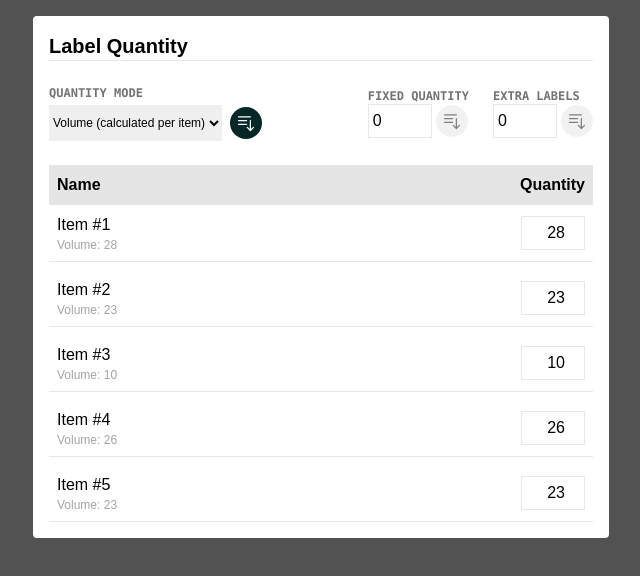
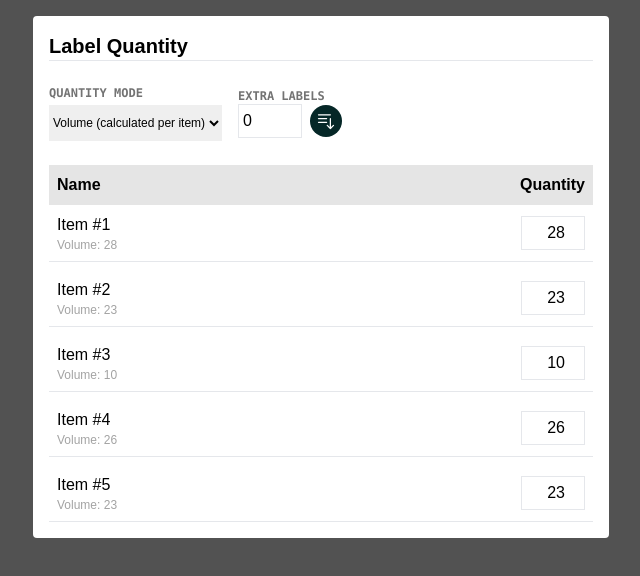
Before and after one commit to galley-solutions/poc-print-label-quantity, a React (Vite) app: page / in a window 1280 px wide. Shown: the top 576 px of the page, without its empty margins (319-959 px from the left). Built offline with nearby package versions, Linux system fonts and the light colour scheme.

Commit message:
feat: simplify

```diff
--- a/src/app/app.tsx
+++ b/src/app/app.tsx
@@ -7,7 +7,7 @@ type Item = {
   volume: number;
 };
 
-type Mode = null | "volume" | "headcount";
+type Mode = null | "volume" | "headcount" | "fixed";
 
 function random(min: number, max: number): number {
   return Math.round(Math.random() * (max - min) + min);
@@ -26,7 +26,6 @@ function App() {
 
   const [mode, setMode] = useState<Mode>("volume");
   const [quantity, setQuantity] = useState(0);
-  const [extra, setExtra] = useState(0);
 
   function generateValues() {
     return items.reduce(
@@ -43,31 +42,19 @@ function App() {
   function applyQuantity() {
     const next = { ...values };
 
-    for (const id in next) {
-      next[id] = quantity;
+    for (const item of items) {
+      let value = quantity;
+
+      if (mode === "volume") {
+        value = item.volume + quantity;
+      } else if (mode === "headcount") {
+        value = HEADCOUNT + quantity;
+      }
+
+      next[item.id] = value;
     }
 
     setValues(next);
-    setQuantity(0);
-    setMode(null);
-  }
-
-  function applyExtra() {
-    const next = { ...values };
-
-    for (const id in next) {
-      next[id] = next[id] + extra;
-    }
-
-    setValues(next);
-    setExtra(0);
-    setMode(null);
-  }
-
-  function applyMode() {
-    if (mode) {
-      setValues(generateValues);
-    }
   }
 
   return (
@@ -78,17 +65,12 @@ function App() {
           <hr />
         </div>
 
-        <div className="grid grid-cols-[1fr_auto_auto] gap-6 items-center">
-          <QuantityMode
-            headcount={HEADCOUNT}
-            mode={mode}
-            onChange={setMode}
-            onConfirm={applyMode}
-          />
+        <div className="flex gap-4 items-center">
+          <QuantityMode headcount={HEADCOUNT} mode={mode} onChange={setMode} />
 
           <div>
-            <Label>Fixed Quantity</Label>
-            <div className="flex gap-1 items-center">
+            <Label>{mode === "fixed" ? "Quantity" : "Extra Labels"}</Label>
+            <div className="flex gap-2 items-center">
               <input
                 className="border p-1 w-16"
                 type="number"
@@ -96,10 +78,14 @@ function App() {
                 onChange={(e) => setQuantity(e.target.valueAsNumber)}
               />
 
-              <ApplyButton disabled={!quantity} onClick={applyQuantity} />
+              <ApplyButton
+                disabled={mode === "fixed" && !quantity}
+                onClick={applyQuantity}
+              />
             </div>
           </div>
 
+          {/*
             <div>
               <Label>Extra Labels</Label>
               <div className="flex gap-1 items-center">
@@ -113,6 +99,7 @@ function App() {
                 <ApplyButton disabled={!extra} onClick={applyExtra} />
               </div>
             </div>
+          */}
         </div>
 
         <div>
@@ -188,7 +175,7 @@ function QuantityMode({
   mode: Mode;
   headcount: number;
   onChange: (mode: Mode) => void;
-  onConfirm: () => void;
+  onConfirm?: () => void;
 }) {
   return (
     <div className="text-xs flex flex-col items-start gap-1">
@@ -201,11 +188,12 @@ function QuantityMode({
           onChange={(e) => onChange(e.target.value as Mode)}
         >
           <option value=""></option>
+          <option value="fixed">Fixed Quantity</option>
           <option value="volume">Volume (calculated per item)</option>
           <option value="headcount">Headcount ({headcount})</option>
         </select>
 
-        <ApplyButton disabled={!mode} onClick={onConfirm} />
+        {onConfirm && <ApplyButton disabled={!mode} onClick={onConfirm} />}
       </div>
 
       {/*
```
Lines whose indentation alone changed are shown as unchanged.
